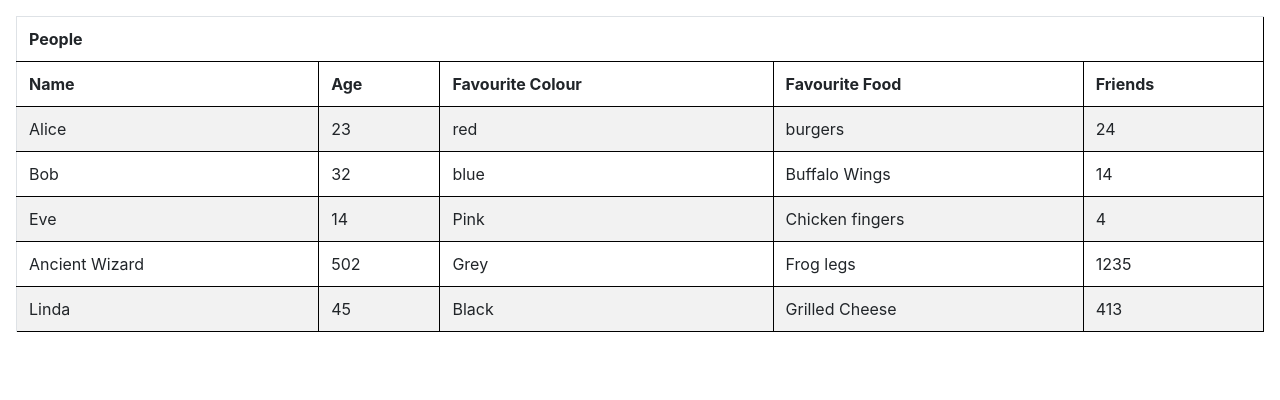
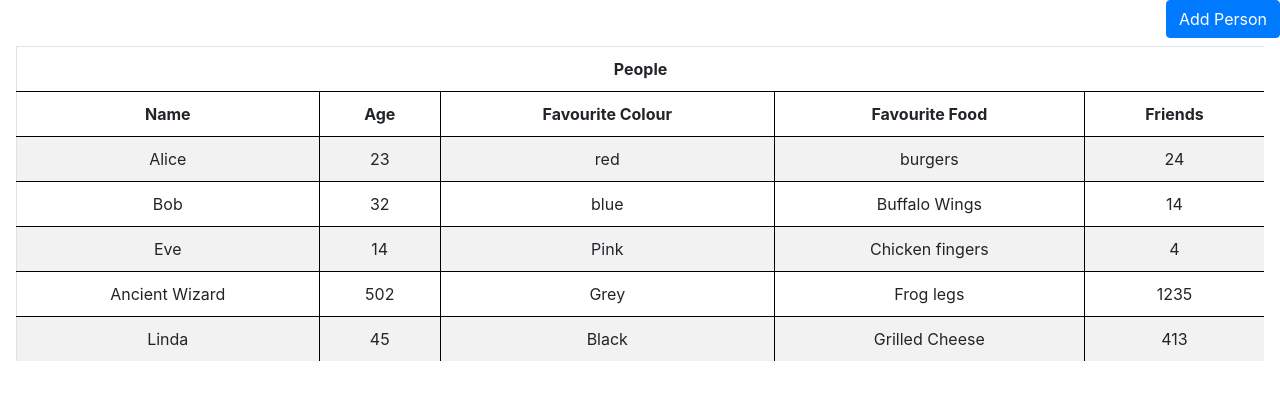
Before and after one commit to luke-pritch/coding-challenge, a React app: page / in a window 1280 px wide. Shown: the top 400 px of the page. Built offline with nearby package versions, Linux system fonts and the light colour scheme.

Commit message:
Table Refactor

```diff
--- a/src/App.js
+++ b/src/App.js
@@ -1,76 +1,9 @@
 import React, { memo, useEffect, useState } from "react";
-import styled from "styled-components";
-import { useTable } from "react-table";
-import BTable from "react-bootstrap/Table";
-import makeData from "./makeData";
+import Table from "./components/Table/Table";
 import { getPeople } from "./fakePeopleAPI";
+import Button from "react-bootstrap/Button";
 
-const Styles = styled.div`
-  padding: 1rem;
-  table {
-    border-spacing: 0;
-    border: 1px solid black;
-    tr {
-      :last-child {
-        td {
-          border-bottom: 0;
-        }
-      }
-    }
-    th,
-    td {
-      margin: 0;
-      padding: 0.75rem;
-      border-bottom: 1px solid black;
-      border-right: 1px solid black;
-      :last-child {
-        border-right: 0;
-      }
-    }
-  }
-`;
-
-function Table({ columns, data }) {
-  // Use the state and functions returned from useTable to build your UI
-  const {
-    getTableProps,
-    getTableBodyProps,
-    headerGroups,
-    rows,
-    prepareRow,
-  } = useTable({
-    columns,
-    data,
-  });
-
-  // Render the UI for your table
-  return (
-    <BTable striped bordered hover {...getTableProps()}>
-      <thead>
-        {headerGroups.map((headerGroup) => (
-          <tr {...headerGroup.getHeaderGroupProps()}>
-            {headerGroup.headers.map((column) => (
-              <th {...column.getHeaderProps()}>{column.render("Header")}</th>
-            ))}
-          </tr>
-        ))}
-      </thead>
-      <tbody {...getTableBodyProps()}>
-        {rows.map((row, i) => {
-          prepareRow(row);
-          return (
-            <tr {...row.getRowProps()}>
-              {row.cells.map((cell) => {
-                return <td {...cell.getCellProps()}>{cell.render("Cell")}</td>;
-              })}
-            </tr>
-          );
-        })}
-      </tbody>
-    </BTable>
-  );
-}
-
+// hook for getting data
 function useFetch() {
   const [data, setData] = useState([]);
   const [loading, setLoading] = useState(true);
@@ -123,9 +56,12 @@ function App() {
   const memoizedData = React.useMemo(() => data);
 
   return (
-    <Styles>
+    <div>
+      <Button variant="primary" className="mb-2 float-right">
+        Add Person
+      </Button>
       {!loading ? <Table columns={columns} data={memoizedData} /> : null}
-    </Styles>
+    </div>
   );
 }
 
--- a/src/components/Table/Table.js
+++ b/src/components/Table/Table.js
@@ -1,122 +1,77 @@
+import React from "react";
 import { useTable } from "react-table";
-import { people } from "../../fakePeopleAPI";
+import BTable from "react-bootstrap/Table";
+import styled from "styled-components";
 
-const data = React.useMemo(
-  () => [
-    {
-      col1: "Hello",
-      col2: "World",
-    },
-    {
-      col1: "Stuff",
-      col2: "Rocks",
-    },
-    {
-      col1: "Whatever",
-      col2: "I want!",
-    },
-  ],
-  []
-);
+const Styles = styled.div`
+  padding: 1rem;
+  table {
+    border-spacing: 0;
+    border: 1px solid black;
+    tr {
+      :last-child {
+        td {
+          border-bottom: 0;
+        }
+      }
+    }
+    th,
+    td {
+      margin: 0;
+      padding: 0.75rem;
+      text-align: center;
+      border-bottom: 1px solid black;
+      border-right: 1px solid black;
+      :last-child {
+        border-right: 0;
+      }
+    }
+  }
+`;
 
-const Table = () => {
-  const columns = React.useMemo(
-    () => [
-      {
-        Header: "Column 1",
-        acessor: "col1",
-      },
-      {
-        Header: "Column 2",
-        acessor: "col2",
-      },
-    ],
-    []
-  );
-
-  const tableInstance = useTable({ columns, data });
-
+function Table({ columns, data }) {
+  // Use the state and functions returned from useTable to build your UI
   const {
     getTableProps,
+    getTableBodyProps,
+    headerGroups,
+    rows,
+    prepareRow,
+  } = useTable({
+    columns,
+    data,
+  });
 
-    getTableBodyProps,
-
-    headerGroups,
-
-    rows,
-
-    prepareRow,
-  } = tableInstance;
-
+  // Render the UI for your table
   return (
-    <table {...getTableProps()}>
-      <thead>
-        {
-          // Loop over the header rows
-
-          headerGroups.map((headerGroup) => (
-            // Apply the header row props
-
+    <Styles>
+      <BTable striped bordered hover responsive {...getTableProps()}>
+        <thead>
+          {headerGroups.map((headerGroup) => (
             <tr {...headerGroup.getHeaderGroupProps()}>
-              {
-                // Loop over the headers in each row
-
-                headerGroup.headers.map((column) => (
-                  // Apply the header cell props
-
-                  <th {...column.getHeaderProps()}>
-                    {
-                      // Render the header
-
-                      column.render("Header")
-                    }
-                  </th>
-                ))
-              }
+              {headerGroup.headers.map((column) => (
+                <th {...column.getHeaderProps()}>{column.render("Header")}</th>
+              ))}
             </tr>
-          ))
-        }
-      </thead>
-
-      {/* Apply the table body props */}
-
-      <tbody {...getTableBodyProps()}>
-        {
-          // Loop over the table rows
-
-          rows.map((row) => {
-            // Prepare the row for display
-
+          ))}
+        </thead>
+        <tbody {...getTableBodyProps()}>
+          {rows.map((row, i) => {
             prepareRow(row);
-
             return (
-              // Apply the row props
-
               <tr {...row.getRowProps()}>
-                {
-                  // Loop over the rows cells
-
-                  row.cells.map((cell) => {
-                    // Apply the cell props
-
-                    return (
-                      <td {...cell.getCellProps()}>
-                        {
-                          // Render the cell contents
-
-                          cell.render("Cell")
-                        }
-                      </td>
-                    );
-                  })
-                }
+                {row.cells.map((cell) => {
+                  return (
+                    <td {...cell.getCellProps()}>{cell.render("Cell")}</td>
+                  );
+                })}
               </tr>
             );
-          })
-        }
-      </tbody>
-    </table>
+          })}
+        </tbody>
+      </BTable>
+    </Styles>
   );
-};
+}
 
 export default Table;
--- a/src/makeData.js
+++ /dev/null
@@ -1,38 +0,0 @@
-const range = (len) => {
-  const arr = [];
-  for (let i = 0; i < len; i++) {
-    arr.push(i);
-  }
-  return arr;
-};
-
-const newPerson = () => {
-  const statusChance = Math.random();
-  return {
-    firstName: "Luke",
-    lastName: "Pritchard",
-    age: Math.floor(Math.random() * 30),
-    visits: Math.floor(Math.random() * 100),
-    progress: Math.floor(Math.random() * 100),
-    status:
-      statusChance > 0.66
-        ? "relationship"
-        : statusChance > 0.33
-        ? "complicated"
-        : "single",
-  };
-};
-
-export default function makeData(...lens) {
-  const makeDataLevel = (depth = 0) => {
-    const len = lens[depth];
-    return range(len).map((d) => {
-      return {
-        ...newPerson(),
-        subRows: lens[depth + 1] ? makeDataLevel(depth + 1) : undefined,
-      };
-    });
-  };
-
-  return makeDataLevel();
-}
```
